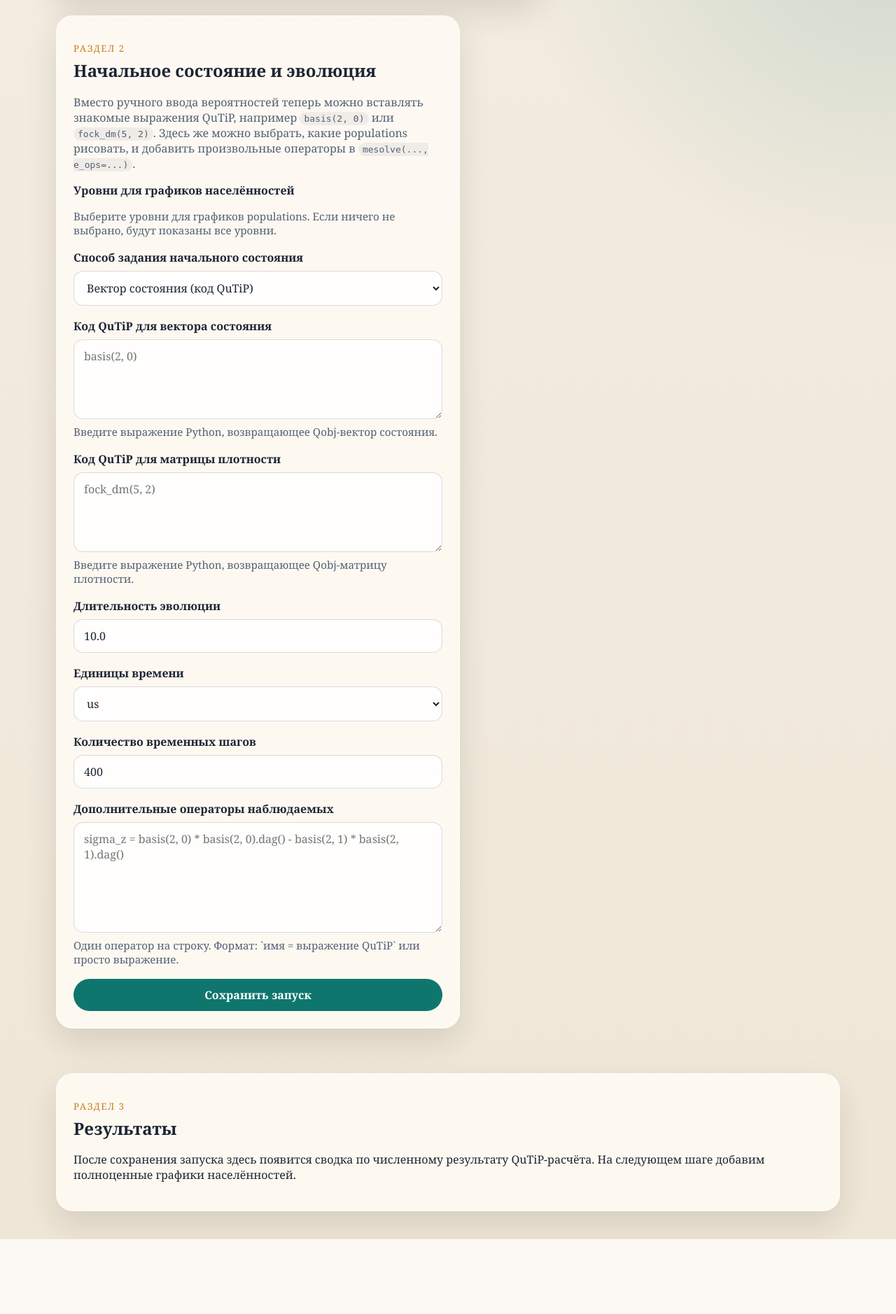
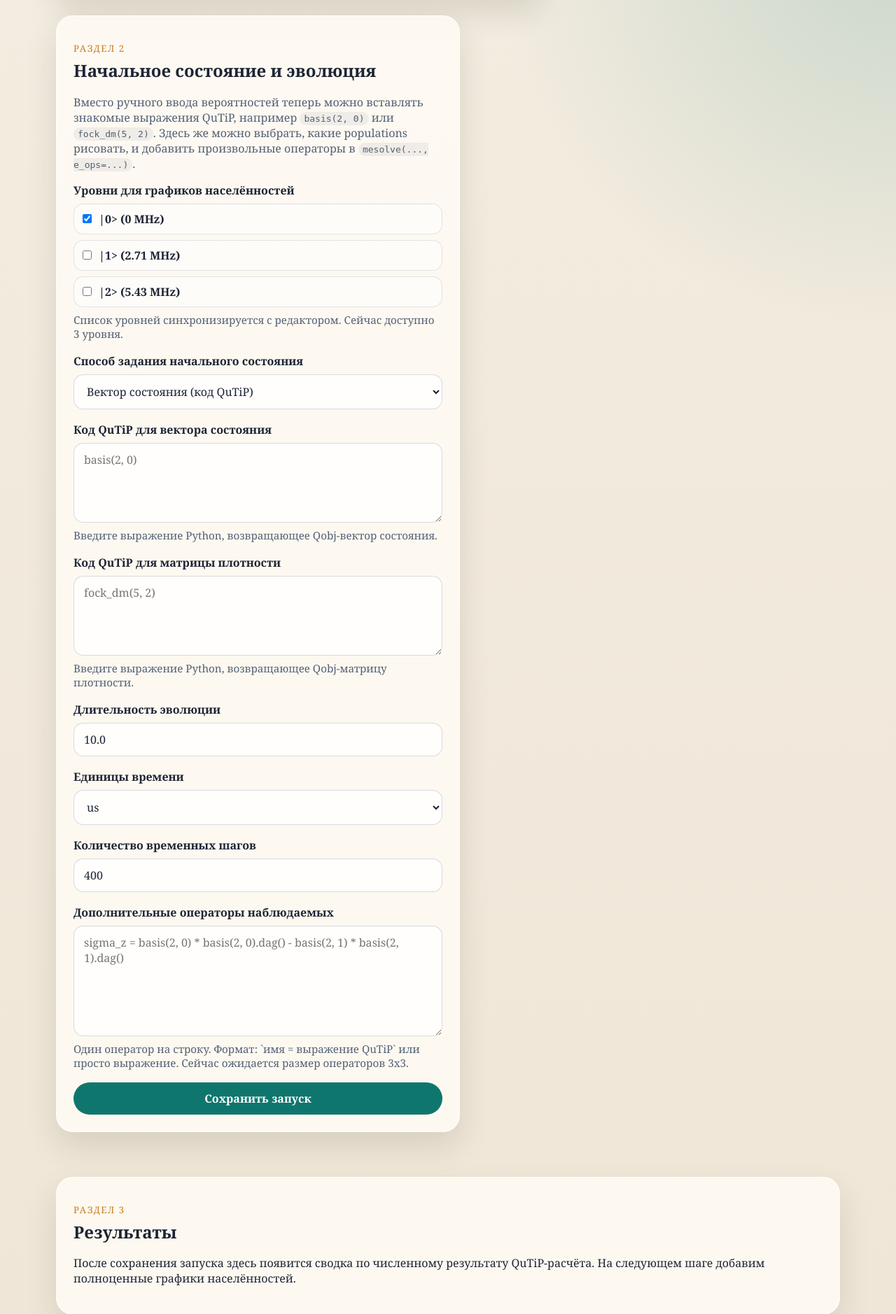
Before and after one commit to babichevko/django_qutip, a Django app: page /systems/editor/ in a window 1280 px wide. Shown: the part 2108-3986 px from the top of the page at 70% size. Before the commit the page ends 3879 px from the top, so only its background shows below. Run offline with Django 5.2, Linux system fonts and the light colour scheme.

Commit message:
sync state form with live editor config

```diff
--- a/static/css/app.css
+++ b/static/css/app.css
@@ -266,6 +266,33 @@ h1 {
 }
 
 .form-row ul li input[type="checkbox"] {
+    width: auto;
+    margin: 0;
+}
+
+.dynamic-level-choices {
+    display: grid;
+    gap: 8px;
+}
+
+.dynamic-level-choice {
+    display: flex;
+    align-items: center;
+    gap: 10px;
+    padding: 10px 12px;
+    border-radius: 14px;
+    border: 1px solid rgba(29, 36, 51, 0.12);
+    background: rgba(255, 255, 255, 0.55);
+}
+
+.dynamic-level-empty {
+    padding: 12px 14px;
+    border-radius: 14px;
+    background: rgba(29, 36, 51, 0.04);
+    color: var(--muted);
+}
+
+.dynamic-level-choice input[type="checkbox"] {
     width: auto;
     margin: 0;
 }
--- a/static/js/level_editor.js
+++ b/static/js/level_editor.js
@@ -50,6 +50,9 @@
     const transitionPhotonInput = document.getElementById('selected-transition-photon');
     const systemEditorConfigInput = document.getElementById('system-editor-config-json');
     const stateEditorConfigInput = document.getElementById('state-editor-config-json');
+    const plotLevelsWidget = document.getElementById('plot-levels-widget');
+    const plotLevelsHelp = document.getElementById('plot-levels-help');
+    const observablesDimensionHelp = document.getElementById('observables-dimension-help');
 
     const UNIT_FACTORS = {
         Hz: 1,
@@ -72,6 +75,20 @@
 
     function formatNumber(value) {
         return Number.parseFloat(value).toFixed(2);
+    }
+
+    function formatCompactNumber(value) {
+        const numeric = Number.parseFloat(value);
+        if (!Number.isFinite(numeric)) {
+            return '0';
+        }
+        if (Math.abs(numeric) >= 100 || numeric === 0) {
+            return numeric.toFixed(0);
+        }
+        if (Math.abs(numeric) >= 10) {
+            return numeric.toFixed(1);
+        }
+        return numeric.toFixed(2);
     }
 
     function toHz(value, unit) {
@@ -530,6 +547,72 @@
         if (stateEditorConfigInput) {
             stateEditorConfigInput.value = jsonPreview.value;
         }
+        syncDynamicStateForm();
+    }
+
+    function syncDynamicStateForm() {
+        if (observablesDimensionHelp) {
+            const baseText = 'Один оператор на строку. Формат: `имя = выражение QuTiP` или просто выражение.';
+            const dimension = state.levels.length;
+            observablesDimensionHelp.textContent = dimension
+                ? `${baseText} Сейчас ожидается размер операторов ${dimension}x${dimension}.`
+                : `${baseText} Сначала создайте уровни в редакторе.`;
+        }
+
+        if (!plotLevelsWidget) {
+            return;
+        }
+
+        const inputName = plotLevelsWidget.dataset.inputName;
+        const checkedInputs = Array.from(plotLevelsWidget.querySelectorAll('input[type="checkbox"]:checked')).map(
+            (input) => input.value,
+        );
+        const initialSelected = (plotLevelsWidget.dataset.selected || '')
+            .split(',')
+            .map((value) => value.trim())
+            .filter(Boolean);
+        const previouslyChecked = new Set(checkedInputs.length ? checkedInputs : initialSelected);
+        const hadChoices = plotLevelsWidget.querySelectorAll('input[type="checkbox"]').length > 0;
+        const sortedLevels = [...state.levels].sort((first, second) => first.energy - second.energy);
+
+        plotLevelsWidget.replaceChildren();
+
+        if (!sortedLevels.length) {
+            const emptyState = document.createElement('div');
+            emptyState.className = 'dynamic-level-empty';
+            emptyState.textContent = 'Сначала создайте уровни в редакторе, затем здесь появится выбор для графиков populations.';
+            plotLevelsWidget.appendChild(emptyState);
+            if (plotLevelsHelp) {
+                plotLevelsHelp.textContent = 'Выбор уровней берётся из текущей конфигурации редактора.';
+            }
+            return;
+        }
+
+        sortedLevels.forEach((level) => {
+            const label = document.createElement('label');
+            label.className = 'dynamic-level-choice';
+
+            const input = document.createElement('input');
+            input.type = 'checkbox';
+            input.name = inputName;
+            input.value = String(level.id);
+            input.checked = hadChoices ? previouslyChecked.has(String(level.id)) : true;
+
+            const text = document.createElement('span');
+            text.textContent = `${level.label} (${formatCompactNumber(level.energy)} ${state.energyUnit})`;
+
+            label.appendChild(input);
+            label.appendChild(text);
+            plotLevelsWidget.appendChild(label);
+        });
+
+        plotLevelsWidget.dataset.selected = Array.from(plotLevelsWidget.querySelectorAll('input:checked'))
+            .map((input) => input.value)
+            .join(',');
+
+        if (plotLevelsHelp) {
+            plotLevelsHelp.textContent = `Список уровней синхронизируется с редактором. Сейчас доступно ${sortedLevels.length} уровн${sortedLevels.length === 1 ? 'я' : sortedLevels.length < 5 ? 'я' : 'ей'}.`;
+        }
     }
 
     function render() {
--- a/templates/simulator/editor.html
+++ b/templates/simulator/editor.html
@@ -205,9 +205,24 @@
             {% for field in state_form %}
                 <div class="form-row">
                     <label for="{{ field.id_for_label }}">{{ field.label }}</label>
-                    {{ field }}
-                    {% if field.help_text %}
-                        <p class="help-text">{{ field.help_text }}</p>
+                    {% if field.name == 'plot_level_ids' %}
+                        <div
+                            id="plot-levels-widget"
+                            class="dynamic-level-choices"
+                            data-input-name="{{ field.html_name }}"
+                            data-selected="{% if field.value %}{{ field.value|join:',' }}{% endif %}"
+                        ></div>
+                        <p class="help-text" id="plot-levels-help">{{ field.help_text }}</p>
+                    {% else %}
+                        {{ field }}
+                        {% if field.help_text %}
+                            <p
+                                class="help-text"
+                                {% if field.name == 'observables_code' %}id="observables-dimension-help"{% endif %}
+                            >
+                                {{ field.help_text }}
+                            </p>
+                        {% endif %}
                     {% endif %}
                     {% if field.errors %}
                         <div class="field-errors">{{ field.errors }}</div>
```
